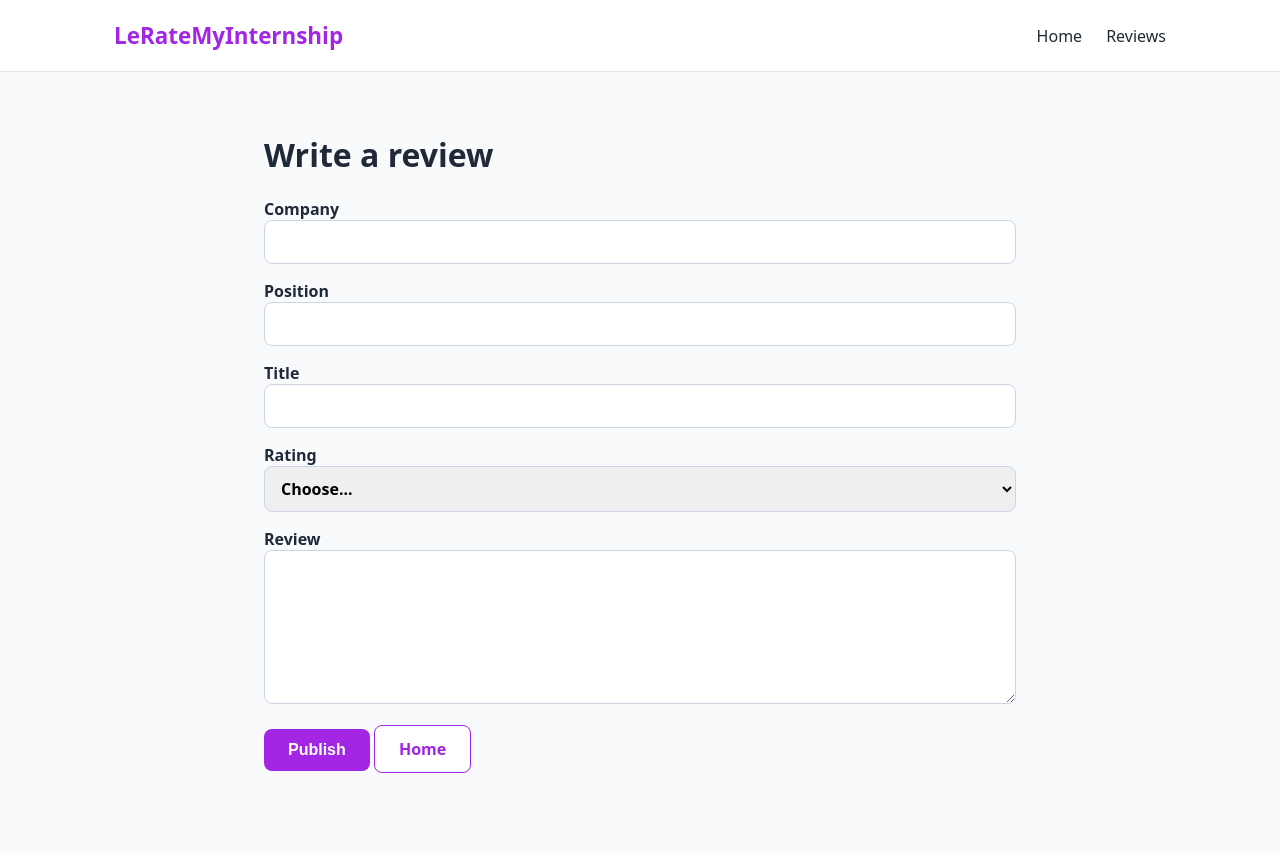
After one commit to Revanik/LeRateMyInternship, a Spring Boot app: page /reviews/new in a window 1280 px wide. The commit adds this page. Run offline with Spring Boot 4, Linux system fonts and the light colour scheme.

Commit message:
feat: add review form and list pages (US2)

```diff
--- /dev/null
+++ b/src/main/java/internshipnetwork/review/ReviewController.java
@@ -0,0 +1,41 @@
+package internshipnetwork.review;
+
+import org.springframework.stereotype.Controller;
+import org.springframework.ui.Model;
+import org.springframework.validation.BindingResult;
+import org.springframework.web.bind.annotation.GetMapping;
+import org.springframework.web.bind.annotation.ModelAttribute;
+import org.springframework.web.bind.annotation.PostMapping;
+
+import jakarta.validation.Valid;
+
+@Controller
+public class ReviewController {
+
+    private final ReviewRepository reviewRepository;
+
+    public ReviewController(ReviewRepository reviewRepository) {
+        this.reviewRepository = reviewRepository;   // Spring passes this in
+    }
+
+    @GetMapping("/reviews")
+    public String list(Model model) {
+        model.addAttribute("reviews", reviewRepository.findAllByOrderByCreatedAtDesc());
+        return "reviews";
+    }
+
+    @GetMapping("/reviews/new")
+    public String newForm(Model model) {
+        model.addAttribute("review", new Review());
+        return "review-form";
+    }
+
+    @PostMapping("/reviews")
+    public String create(@Valid @ModelAttribute("review") Review review, BindingResult result) {
+        if (result.hasErrors()) {
+            return "review-form";   // show the form again with error messages
+        }
+        reviewRepository.save(review);
+        return "redirect:/reviews";
+    }
+}
--- a/src/main/resources/static/css/main.css
+++ b/src/main/resources/static/css/main.css
@@ -155,6 +155,68 @@ a {
     color: #64748b;
 }
 
+/* Review pages */
+.page {
+    max-width: 800px;
+    margin: 0 auto;
+    padding: 40px 24px 80px;
+}
+
+.review-link {
+    display: inline-block;
+    padding: 12px 24px;
+    border: none;
+    border-radius: 8px;
+    background-color: #a226e4;
+    color: white;
+    font-size: 1rem;
+    font-weight: 600;
+    cursor: pointer;
+}
+
+.review-link:hover {
+    background-color: #932acc;
+}
+
+.review-link.secondary {
+    background-color: white;
+    color: #a226e4;
+    border: 1px solid #a226e4;
+}
+
+.review-form label {
+    display: block;
+    font-weight: 600;
+    margin-bottom: 6px;
+}
+
+.review-form input,
+.review-form select,
+.review-form textarea {
+    width: 100%;
+    padding: 10px 12px;
+    border: 1px solid #cbd5e1;
+    border-radius: 8px;
+    font: inherit;
+}
+
+.field-error {
+    color: #b91c1c;
+    font-size: 0.9rem;
+}
+
+.review-card {
+    padding: 24px;
+    margin-bottom: 16px;
+    background-color: white;
+    border: 1px solid #e5e7eb;
+    border-radius: 12px;
+}
+
+.review-card h2 {
+    margin-top: 0;
+}
+
 /* Dynamic-ness */
 @media (max-width: 600px) {
     .navbar {
--- a/src/main/resources/templates/home.html
+++ b/src/main/resources/templates/home.html
@@ -9,6 +9,7 @@
 
             <div class="nav-links">
                 <a th:href="@{/}">Home</a>
+                <a th:href="@{/reviews}">Reviews</a>
                 <a href="#about">About</a>
             </div>
         </nav>
@@ -38,6 +39,9 @@
                     <button type="submit">Search</button>
                 </div>
             </form>
+            <p>
+                <a th:href="@{/reviews/new}">Write a review</a>
+            </p>
         </section>
 
         <section class="features" id="about">
--- /dev/null
+++ b/src/main/resources/templates/review-form.html
@@ -0,0 +1,50 @@
+<!DOCTYPE html>
+<html lang="en" xmlns:th="http://www.thymeleaf.org">
+<head th:replace="~{fragments/layout :: head('Write a review')}"></head>
+<body>
+  <header class="site-header">
+    <nav class="navbar" aria-label="Main navigation">
+      <a class="logo" th:href="@{/}">LeRateMyInternship</a>
+      <div class="nav-links">
+        <a th:href="@{/}">Home</a>
+        <a th:href="@{/reviews}">Reviews</a>
+      </div>
+    </nav>
+  </header>
+
+  <main class="page">
+    <h1>Write a review</h1>
+
+    <form class="review-form" th:action="@{/reviews}" th:object="${review}" method="post">
+      <p>
+        <label>Company <input type="text" th:field="*{companyName}"></label>
+        <span class="field-error" th:if="${#fields.hasErrors('companyName')}" th:errors="*{companyName}"></span>
+      </p>
+      <p>
+        <label>Position <input type="text" th:field="*{positionTitle}"></label>
+        <span class="field-error" th:if="${#fields.hasErrors('positionTitle')}" th:errors="*{positionTitle}"></span>
+      </p>
+      <p>
+        <label>Title <input type="text" th:field="*{title}"></label>
+        <span class="field-error" th:if="${#fields.hasErrors('title')}" th:errors="*{title}"></span>
+      </p>
+      <p>
+        <label>Rating
+          <select th:field="*{overallRating}">
+            <option value="">Choose...</option>
+            <option th:each="n : ${#numbers.sequence(1, 5)}" th:value="${n}" th:text="${n}"></option>
+          </select>
+        </label>
+        <span class="field-error" th:if="${#fields.hasErrors('overallRating')}" th:errors="*{overallRating}"></span>
+      </p>
+      <p>
+        <label>Review <textarea th:field="*{body}" rows="6"></textarea></label>
+        <span class="field-error" th:if="${#fields.hasErrors('body')}" th:errors="*{body}"></span>
+      </p>
+
+      <button class="review-link" type="submit">Publish</button>
+      <a class="review-link secondary" th:href="@{/}">Home</a>
+    </form>
+  </main>
+</body>
+</html>
```
Also changed, not shown: src/main/java/internshipnetwork/review/ReviewRepository.java (added, +9 -0 lines), src/main/resources/templates/reviews.html (added, +33 -0 lines).
